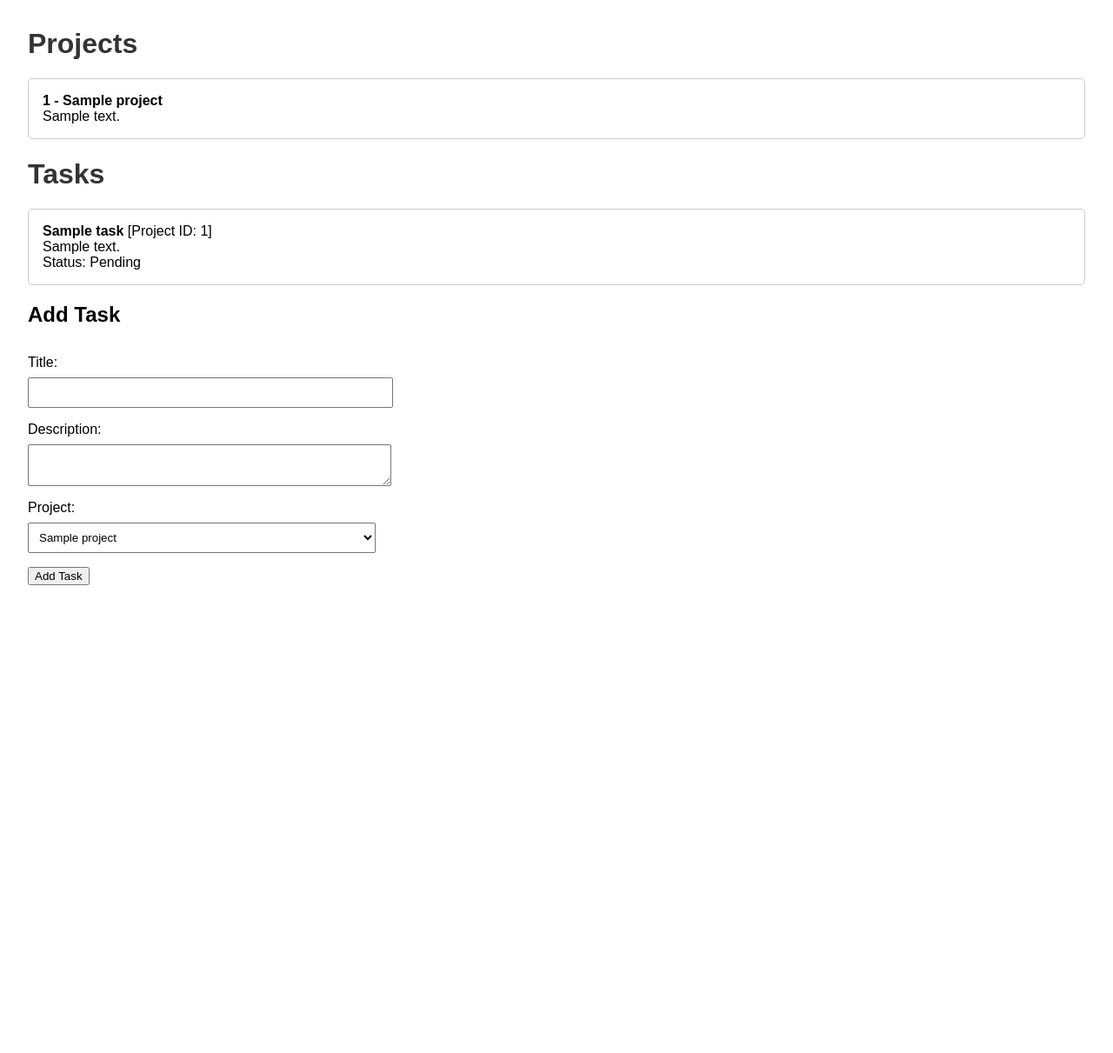
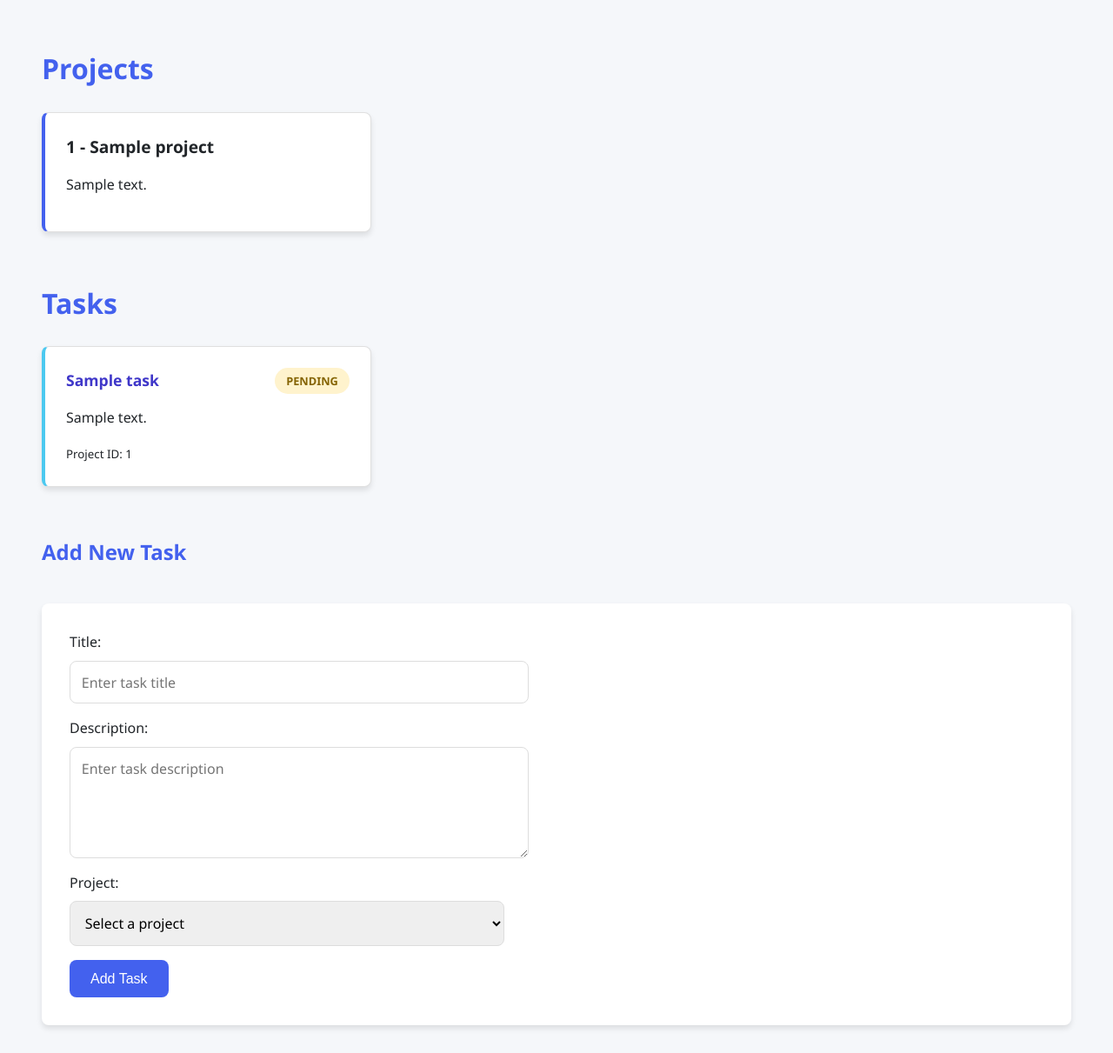
Before and after one commit to BartoszWeselak/micro-services, a FastAPI app: template api-gateway/templates/index.html in a window 1280 px wide. Shown: the whole page at 87% size. Before the commit the page ends 673 px from the top, so only its background shows below. Run offline with FastAPI, Linux system fonts and the light colour scheme; the template is opened without the code that fills it: most values are stand-ins (such as "Sample title", 1, 10 or a date in 2020).

Commit message:
Update gui

```diff
--- a/api-gateway/templates/index.html
+++ b/api-gateway/templates/index.html
@@ -2,45 +2,217 @@
 <html lang="en">
 <head>
     <meta charset="UTF-8">
+    <meta name="viewport" content="width=device-width, initial-scale=1.0">
     <title>Task Manager</title>
     <style>
-        body { font-family: Arial; margin: 2rem; }
-        h1 { color: #333; }
-        .task, .project { margin-bottom: 1rem; padding: 1rem; border: 1px solid #ccc; border-radius: 5px; }
-        form { margin-top: 2rem; }
-        input, select, textarea { display: block; margin-top: 0.5rem; margin-bottom: 1rem; padding: 0.5rem; width: 100%; max-width: 400px; }
+        :root {
+            --primary-color: #4361ee;
+            --secondary-color: #3f37c9;
+            --success-color: #4cc9f0;
+            --light-color: #f8f9fa;
+            --dark-color: #212529;
+            --border-radius: 8px;
+            --box-shadow: 0 4px 6px rgba(0, 0, 0, 0.1);
+        }
+
+        body {
+            font-family: 'Segoe UI', Tahoma, Geneva, Verdana, sans-serif;
+            line-height: 1.6;
+            color: var(--dark-color);
+            background-color: #f5f7fa;
+            margin: 0;
+            padding: 2rem;
+        }
+
+        .container {
+            max-width: 1200px;
+            margin: 0 auto;
+            padding: 0 1rem;
+        }
+
+        h1, h2 {
+            color: var(--primary-color);
+            margin-bottom: 1.5rem;
+            font-weight: 600;
+        }
+
+        .task, .project {
+            margin-bottom: 1.5rem;
+            padding: 1.5rem;
+            background: white;
+            border: 1px solid #e0e0e0;
+            border-radius: var(--border-radius);
+            box-shadow: var(--box-shadow);
+            transition: transform 0.2s, box-shadow 0.2s;
+        }
+
+        .task:hover, .project:hover {
+            transform: translateY(-2px);
+            box-shadow: 0 6px 12px rgba(0, 0, 0, 0.1);
+        }
+
+        .project {
+            border-left: 4px solid var(--primary-color);
+        }
+
+        .task {
+            border-left: 4px solid var(--success-color);
+            position: relative;
+        }
+
+        .task strong {
+            color: var(--secondary-color);
+            font-size: 1.1rem;
+        }
+
+        .project strong {
+            font-size: 1.2rem;
+        }
+
+        .task-status {
+            position: absolute;
+            top: 1.5rem;
+            right: 1.5rem;
+            padding: 0.3rem 0.8rem;
+            border-radius: 20px;
+            font-size: 0.8rem;
+            font-weight: bold;
+            text-transform: uppercase;
+        }
+
+        .status-pending {
+            background-color: #fff3cd;
+            color: #856404;
+        }
+
+        .status-done {
+            background-color: #d4edda;
+            color: #155724;
+        }
+
+        form {
+            margin-top: 2.5rem;
+            padding: 2rem;
+            background: white;
+            border-radius: var(--border-radius);
+            box-shadow: var(--box-shadow);
+        }
+
+        label {
+            display: block;
+            margin-bottom: 1rem;
+            font-weight: 500;
+            color: var(--dark-color);
+        }
+
+        input, select, textarea {
+            display: block;
+            width: 100%;
+            padding: 0.8rem;
+            margin-top: 0.5rem;
+            border: 1px solid #ddd;
+            border-radius: var(--border-radius);
+            font-family: inherit;
+            font-size: 1rem;
+            transition: border-color 0.3s;
+            max-width: 500px;
+        }
+
+        input:focus, select:focus, textarea:focus {
+            outline: none;
+            border-color: var(--primary-color);
+            box-shadow: 0 0 0 2px rgba(67, 97, 238, 0.2);
+        }
+
+        textarea {
+            min-height: 100px;
+            resize: vertical;
+        }
+
+        button {
+            background-color: var(--primary-color);
+            color: white;
+            border: none;
+            padding: 0.8rem 1.5rem;
+            font-size: 1rem;
+            border-radius: var(--border-radius);
+            cursor: pointer;
+            transition: background-color 0.3s, transform 0.2s;
+        }
+
+        button:hover {
+            background-color: var(--secondary-color);
+            transform: translateY(-1px);
+        }
+
+        .grid {
+            display: grid;
+            grid-template-columns: repeat(auto-fill, minmax(350px, 1fr));
+            gap: 1.5rem;
+            margin-bottom: 2rem;
+        }
+
+        @media (max-width: 768px) {
+            body {
+                padding: 1rem;
+            }
+
+            .grid {
+                grid-template-columns: 1fr;
+            }
+        }
     </style>
 </head>
 <body>
+    <div class="container">
         <h1>Projects</h1>
+        <div class="grid">
             {% for project in projects %}
                 <div class="project">
                     <strong>{{ project.id }} - {{ project.name }}</strong><br>
-            {{ project.description }}
+                    <p>{{ project.description }}</p>
                 </div>
             {% endfor %}
+        </div>
 
         <h1>Tasks</h1>
+        <div class="grid">
             {% for task in tasks %}
                 <div class="task">
-            <strong>{{ task.title }}</strong> [Project ID: {{ task.project_id }}] <br>
-            {{ task.description }}<br>
-            Status: {{ "Done" if task.is_done else "Pending" }}
+                    <strong>{{ task.title }}</strong>
+                    <span class="task-status {{ 'status-done' if task.is_done else 'status-pending' }}">
+                        {{ "Done" if task.is_done else "Pending" }}
+                    </span>
+                    <p>{{ task.description }}</p>
+                    <small>Project ID: {{ task.project_id }}</small>
                 </div>
             {% endfor %}
+        </div>
 
-    <h2>Add Task</h2>
+        <h2>Add New Task</h2>
         <form method="post" action="/add-task">
-        <label>Title: <input type="text" name="title" required></label>
-        <label>Description: <textarea name="description"></textarea></label>
-        <label>Project:
+            <label>
+                Title:
+                <input type="text" name="title" required placeholder="Enter task title">
+            </label>
+
+            <label>
+                Description:
+                <textarea name="description" placeholder="Enter task description"></textarea>
+            </label>
+
+            <label>
+                Project:
                 <select name="project_id" required>
+                    <option value="" disabled selected>Select a project</option>
                     {% for project in projects %}
                         <option value="{{ project.id }}">{{ project.name }}</option>
                     {% endfor %}
                 </select>
             </label>
+
             <button type="submit">Add Task</button>
         </form>
+    </div>
 </body>
 </html>
```
Lines whose indentation alone changed are shown as unchanged.
